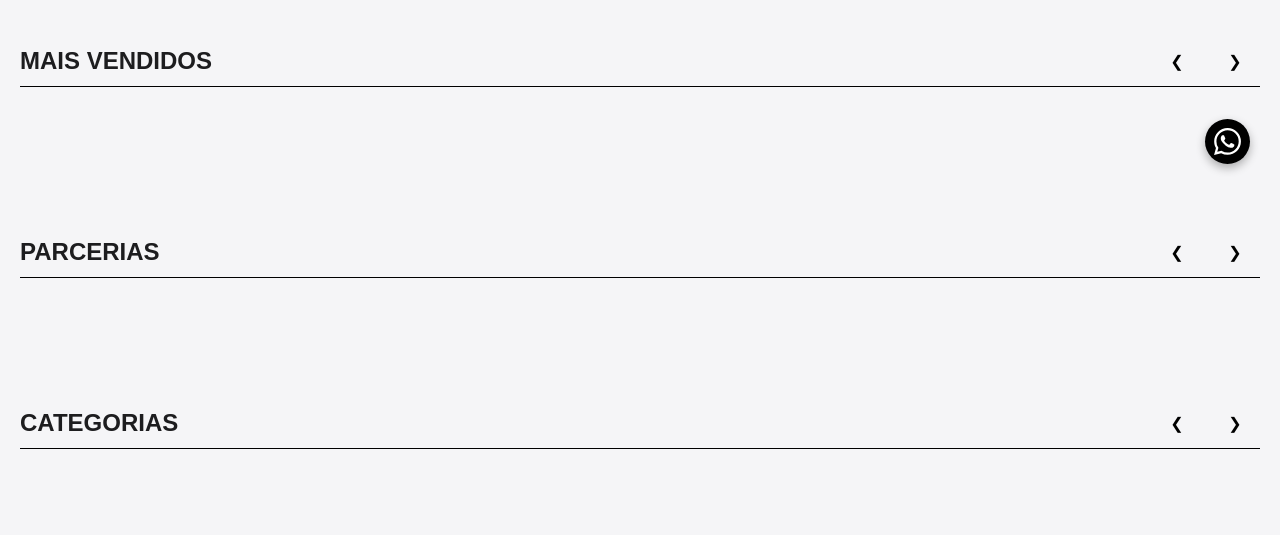
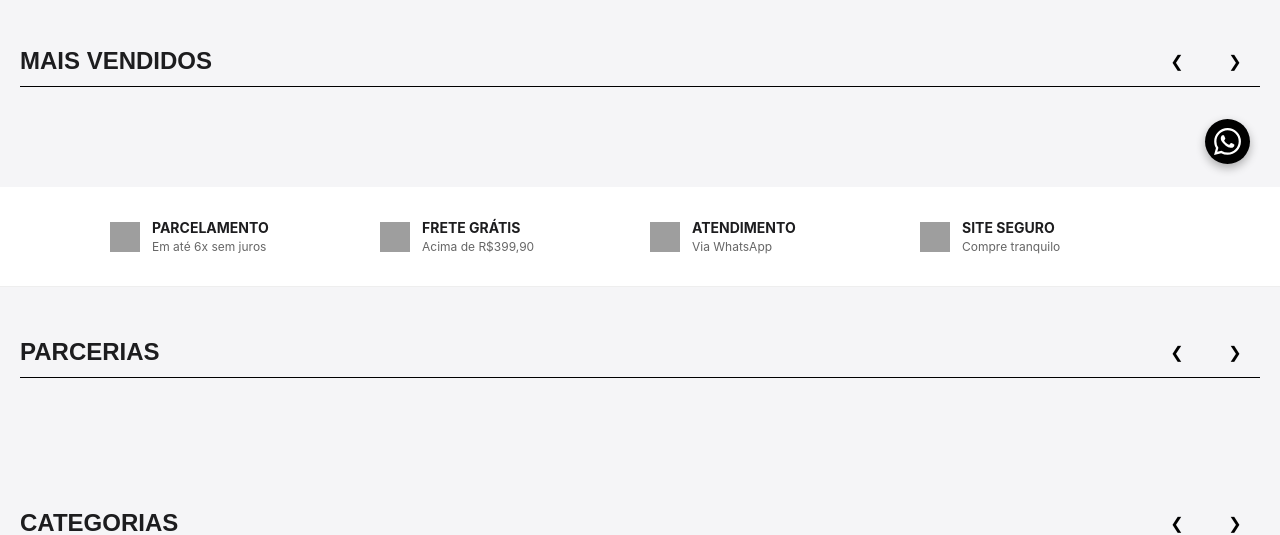
Before and after one commit to MaiconP-Y/flip_style_company, a Django app: template products/templates/index.html in a window 1280 px wide. Shown: the part 596-1131 px from the top of the page. Run offline with Django 5.2, Linux system fonts and the light colour scheme; the template is opened without the code that fills it, so the values that code supplies are empty; grey boxes are pictures that could not be loaded.

Commit message:
feat(home): add trust-bar component for user security and logistics

```diff
--- a/products/templates/index.html
+++ b/products/templates/index.html
@@ -75,6 +75,37 @@
     <div class="carousel-pagination" id="prodPagination"></div>
 </section>
 
+<section class="trust-bar">
+    <div class="trust-item">
+        <img src="{% static 'img/icons/card.svg' %}" alt="Parcelamento">
+        <div class="trust-text">
+            <strong>PARCELAMENTO</strong>
+            <span>Em até 6x sem juros</span>
+        </div>
+    </div>
+    <div class="trust-item">
+        <img src="{% static 'img/icons/truck.svg' %}" alt="Frete">
+        <div class="trust-text">
+            <strong>FRETE GRÁTIS</strong>
+            <span>Acima de R$399,90</span>
+        </div>
+    </div>
+    <div class="trust-item">
+        <img src="{% static 'img/icons/whatsapp-brands-solid-full.svg' %}" alt="WhatsApp">
+        <div class="trust-text">
+            <strong>ATENDIMENTO</strong>
+            <span>Via WhatsApp</span>
+        </div>
+    </div>
+    <div class="trust-item">
+        <img src="{% static 'img/icons/circle-check.svg' %}" alt="Segurança">
+        <div class="trust-text">
+            <strong>SITE SEGURO</strong>
+            <span>Compre tranquilo</span>
+        </div>
+    </div>
+</section>
+
 <section class="products-section" id="brands-section">
     <div class="section-header">
         <h2 class="section-title">Parcerias </h2>
--- a/static/css/index.css
+++ b/static/css/index.css
@@ -14,6 +14,7 @@ img, picture {
     scrollbar-width: none;
     -webkit-overflow-scrolling: touch; /* Fluidez nativa para iOS */
     will-change: scroll-position;
+    scroll-behavior: smooth
 }
 
 .carousel-inner::-webkit-scrollbar,
@@ -282,6 +283,40 @@ img, picture {
     justify-content: center;
 }
 
+/* LOGICA ICONS FRETE, WHATS, SITE SEGURO##########
+########################################*/
+.trust-bar {
+    display: flex;             /* Muda de grid para flex */
+    justify-content: center;
+    flex-wrap: wrap;
+    grid-template-columns: repeat(4, 1fr); /* 4 colunas iguais */
+    gap: 20px;
+    padding: 30px 20px;
+    background: #ffffff;
+    border-bottom: 1px solid #eeeeee;
+}
+
+.trust-item {
+    display: flex;
+    align-items: center;
+    gap: 12px;
+    min-width: 250px;
+}
+
+.trust-item img {
+    width: 30px; /* Tamanho do ícone */
+    height: 30px;
+}
+
+.trust-text {
+    display: flex;
+    flex-direction: column;
+}
+
+.trust-text strong { font-size: 14px; text-transform: uppercase; }
+.trust-text span { font-size: 12px; color: #666; }
+/* FIM LOGICA ICONS FRETE, WHATS, SITE SEGURO##########
+########################################*/
 @media (max-width: 899px) {
     .banner-content h1 { font-size: 13px; }
     .banner-content p { font-size: 14px; }
```
